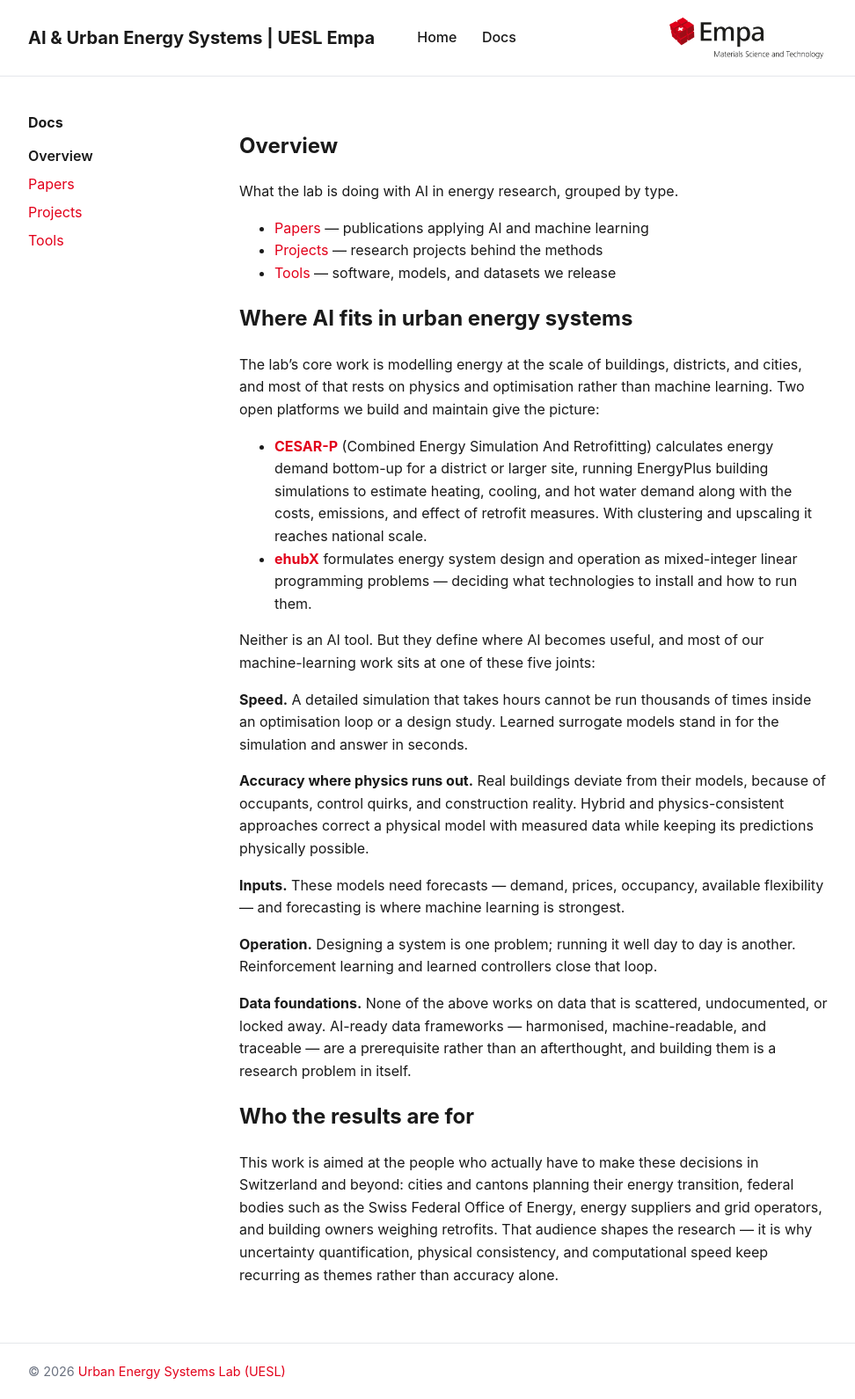
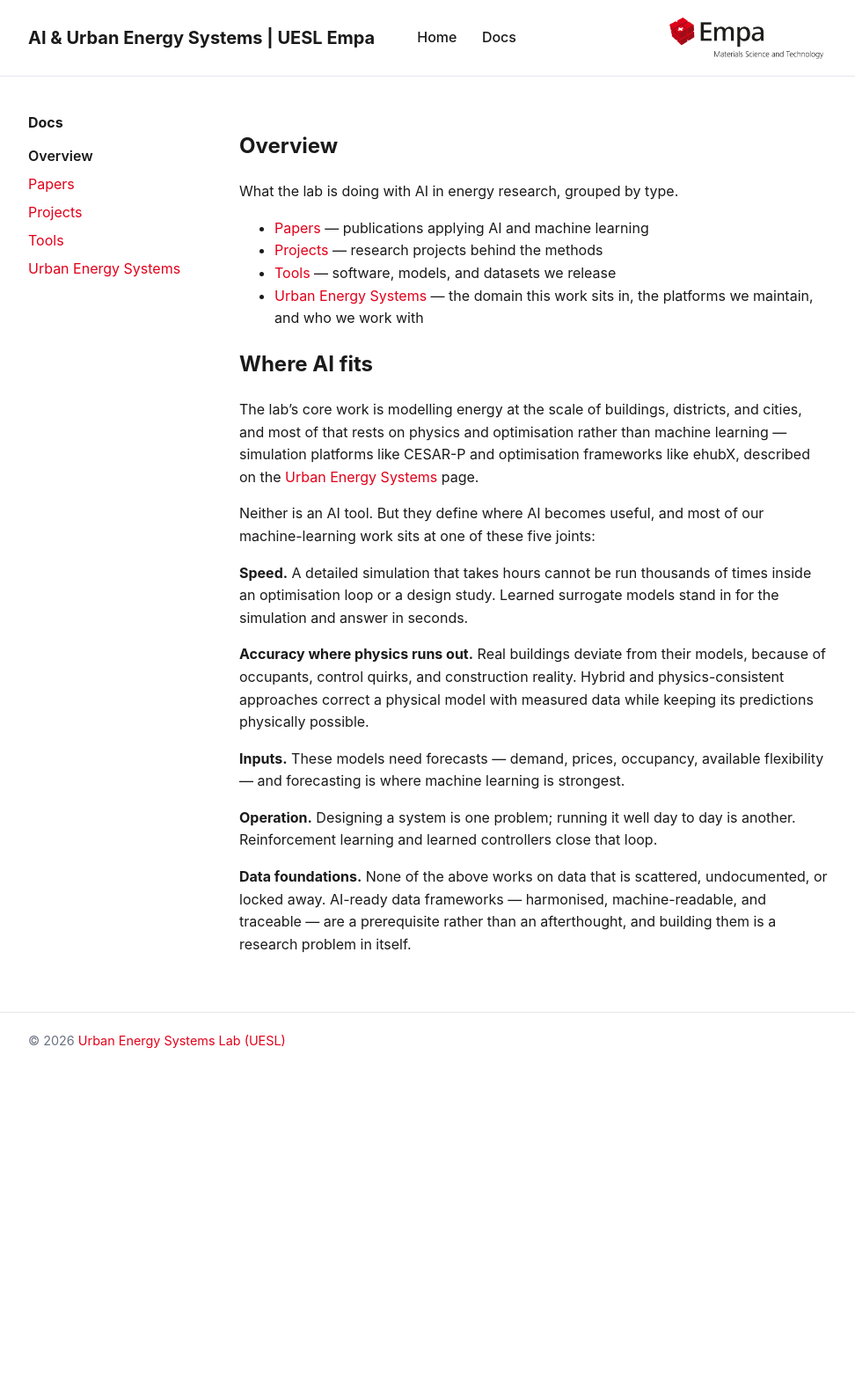
Before and after one commit to uesl-empa/energy-and-AI, a Jekyll site: the page built from docs/index.md, in a window 1280 px wide. Shown: the whole page at 88% size, without its empty margins (152-1124 px from the left). Built offline with Jekyll 4.4.1, drawn with Linux system fonts in a browser that asks for light colours; after the commit the page ends 1214 px from its top, so only the background shows below that.

Commit message:
Add Urban Energy Systems domain page
Sets out the domain grounding behind the AI work: the modelling
platforms the lab maintains, validation on real buildings, and the
funders, cities, utilities and academic partners involved. The
overview page now links to it instead of duplicating the content.

Co-Authored-By: Claude Opus 5 <noreply@anthropic.com>

```diff
--- a/docs/index.md
+++ b/docs/index.md
@@ -10,21 +10,15 @@ What the lab is doing with AI in energy research, grouped by type.
 - [Papers]({{ '/docs/papers/' | relative_url }}) — publications applying AI and machine learning
 - [Projects]({{ '/docs/projects/' | relative_url }}) — research projects behind the methods
 - [Tools]({{ '/docs/tools/' | relative_url }}) — software, models, and datasets we release
+- [Urban Energy Systems]({{ '/docs/domain/' | relative_url }}) — the domain this work sits in,
+  the platforms we maintain, and who we work with
 
-## Where AI fits in urban energy systems
+## Where AI fits
 
 The lab's core work is modelling energy at the scale of buildings, districts, and cities, and
-most of that rests on physics and optimisation rather than machine learning. Two open platforms
-we build and maintain give the picture:
-
-- **[CESAR-P](https://github.com/uesl-empa/cesar-p-core)** (Combined Energy Simulation And
-  Retrofitting) calculates energy demand bottom-up for a district or larger site, running
-  EnergyPlus building simulations to estimate heating, cooling, and hot water demand along with
-  the costs, emissions, and effect of retrofit measures. With clustering and upscaling it
-  reaches national scale.
-- **[ehubX](https://github.com/uesl-empa/ehubx)** formulates energy system design and operation
-  as mixed-integer linear programming problems — deciding what technologies to install and how
-  to run them.
+most of that rests on physics and optimisation rather than machine learning — simulation
+platforms like CESAR-P and optimisation frameworks like ehubX, described on the
+[Urban Energy Systems]({{ '/docs/domain/' | relative_url }}) page.
 
 Neither is an AI tool. But they define where AI becomes useful, and most of our machine-learning
 work sits at one of these five joints:
@@ -46,11 +40,3 @@ Reinforcement learning and learned controllers close that loop.
 **Data foundations.** None of the above works on data that is scattered, undocumented, or
 locked away. AI-ready data frameworks — harmonised, machine-readable, and traceable — are a
 prerequisite rather than an afterthought, and building them is a research problem in itself.
-
-## Who the results are for
-
-This work is aimed at the people who actually have to make these decisions in Switzerland and
-beyond: cities and cantons planning their energy transition, federal bodies such as the Swiss
-Federal Office of Energy, energy suppliers and grid operators, and building owners weighing
-retrofits. That audience shapes the research — it is why uncertainty quantification, physical
-consistency, and computational speed keep recurring as themes rather than accuracy alone.
```
Also changed, not shown: docs/domain.md (added, +71 -0 lines).
